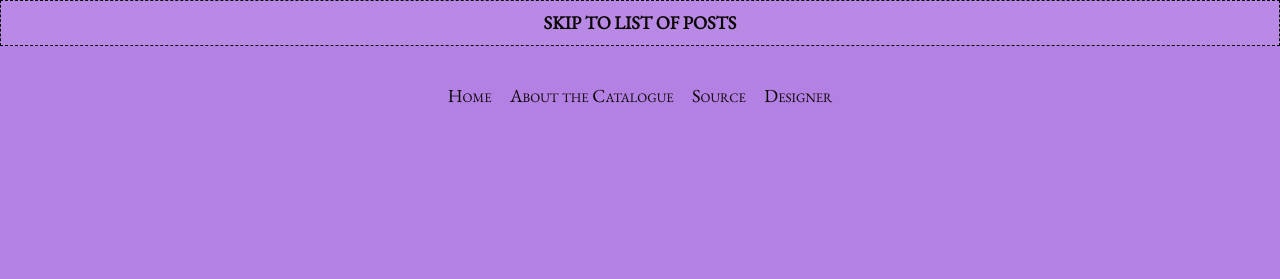
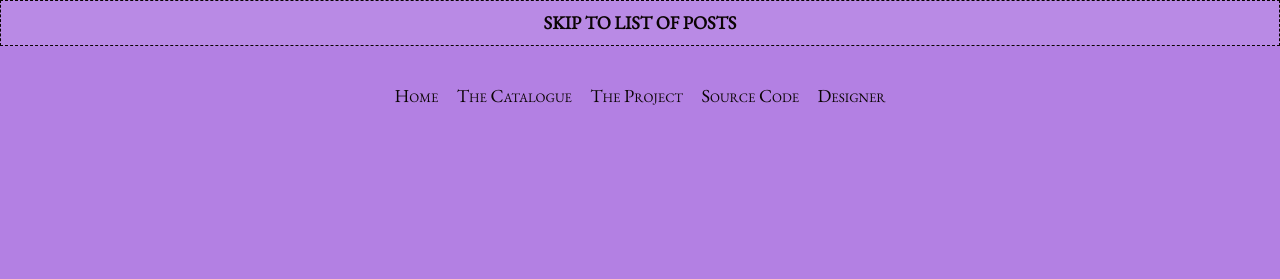
Before and after one commit to imangareeboo/Austen_Adaptations, a Jekyll site: the page built from index.html, in a window 1280 px wide and 1400 px high. Shown: the top 279 px of the window. Built offline with Jekyll 4.4.1, drawn with Linux system fonts in a browser that asks for light colours; the list of posts is cut into pages by our own code; some of the changed text lies outside the part shown.

Commit message:
Update menu.yml

```diff
--- a/_data/menu.yml
+++ b/_data/menu.yml
@@ -1,7 +1,10 @@
-- title: About the Catalogue
+- title: The Catalogue
   url: /about.html
 
-- title: Source
+- title: The Project
+  url: /aboutproject.html
+
+- title: Source Code
   url: https://github.com/imangareeboo/AA
 
 - title: Designer
```
